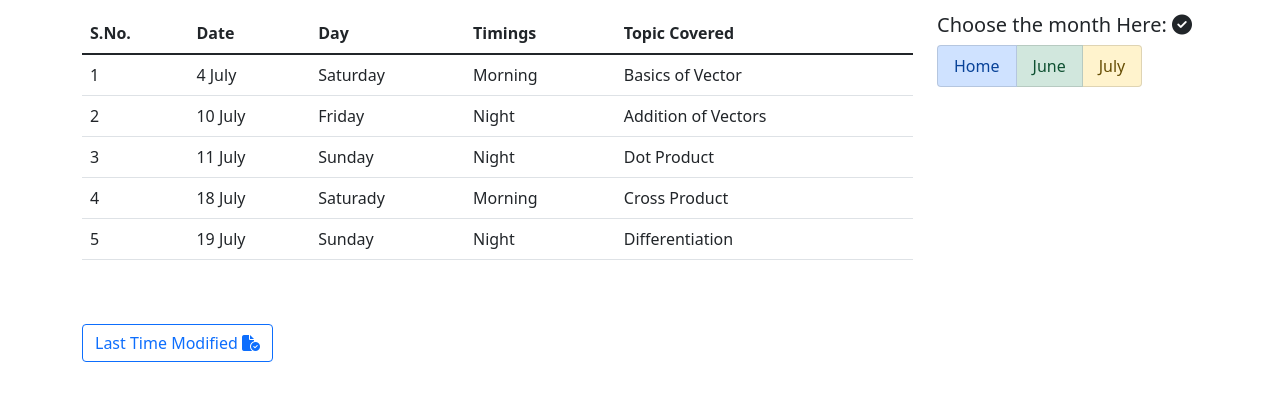
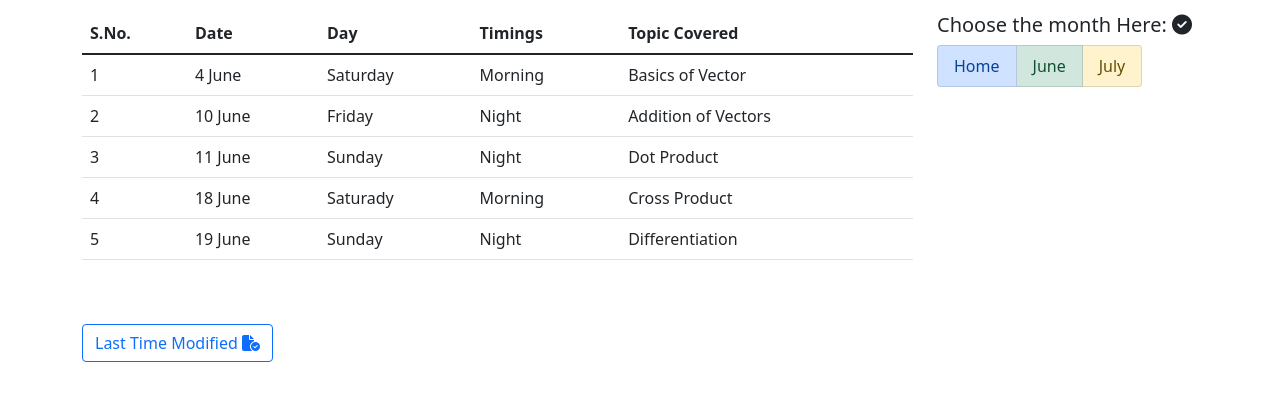
Before and after one commit to sudhanshusmith/Neepun, a plain HTML site: page june.html in a window 1280 px wide. Shown: the part 103-504 px from the top of the page. Drawn offline with Linux system fonts and the light colour scheme.

Commit message:
Update june.html

```diff
--- a/june.html
+++ b/june.html
@@ -31,7 +31,7 @@
             <tbody>
               <tr>
                 <td>1</td>
-                <td>4 July</td>
+                <td>4 June</td>
                 <td>Saturday</td>
                 <td>Morning</td>
                 <td>Basics of Vector</td>
@@ -39,7 +39,7 @@
 
                <tr>
                 <td>2</td>
-                <td>10 July</td>
+                <td>10 June</td>
                 <td>Friday</td>
                 <td>Night</td>
                 <td>Addition of Vectors</td>
@@ -47,7 +47,7 @@
 
                   <tr>
                 <td>3</td>
-                <td>11 July</td>
+                <td>11 June</td>
                 <td>Sunday</td>
                 <td>Night</td>
                 <td>Dot Product</td>
@@ -56,7 +56,7 @@
 
               <tr>
                 <td>4</td>
-                <td>18 July</td>
+                <td>18 June</td>
                 <td>Saturady</td>
                 <td>Morning</td>
                 <td>Cross Product</td>
@@ -65,7 +65,7 @@
 
               <tr>
                 <td>5</td>
-                <td>19 July</td>
+                <td>19 June</td>
                 <td>Sunday</td>
                 <td>Night</td>
                 <td>Differentiation</td>
```
